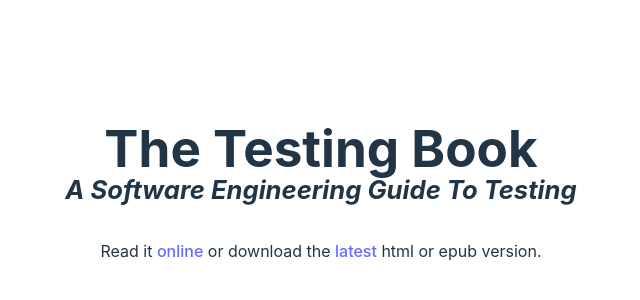
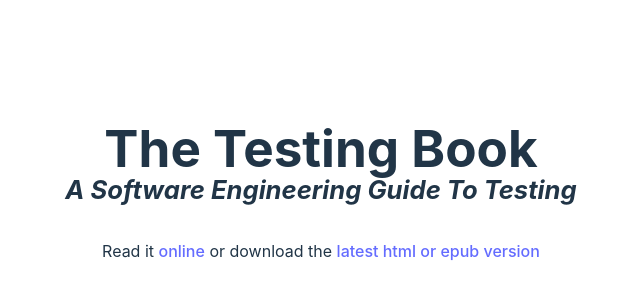
Before and after one commit to testingrequired/the-testing-book, a React (Vite) app in the folder site/: page / in a window 1280 px wide. Shown: the part 218-518 px from the top of the page, without its empty margins (319-959 px from the left). Built offline with nearby package versions, Linux system fonts and the light colour scheme.

Commit message:
Fix link text

```diff
--- a/site/src/App.tsx
+++ b/site/src/App.tsx
@@ -10,9 +10,8 @@ function App() {
       <p>
         Read it <a href="book">online</a> or download the{" "}
         <a href="https://github.com/testingrequired/the-testing-book/actions/workflows/publish.yml#partial-actions-workflow-runs">
-          latest
-        </a>{" "}
-        html or epub version.
+          latest html or epub version
+        </a>
       </p>
     </>
   );
```
